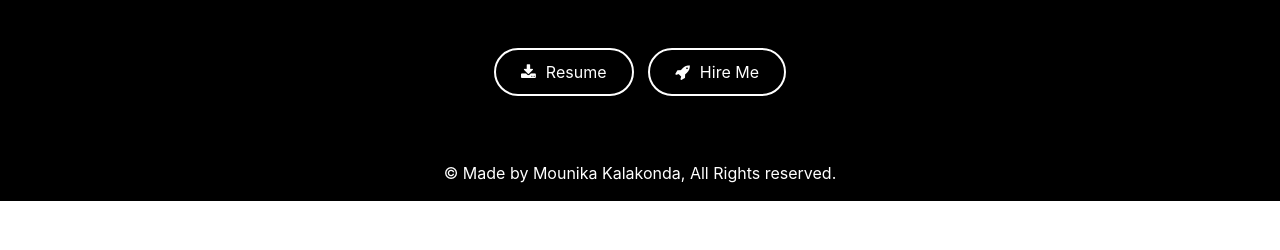
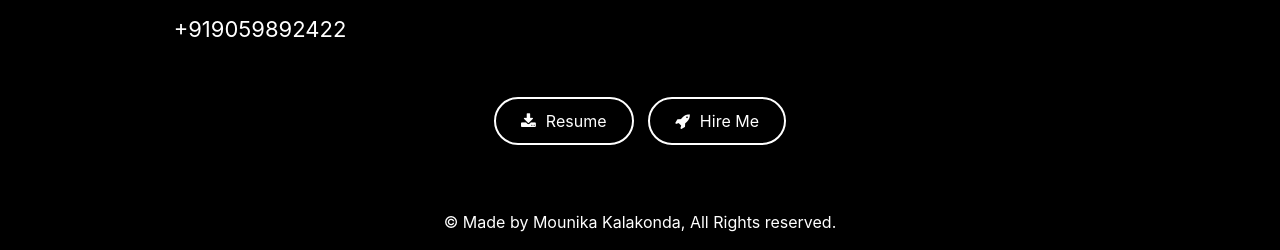
Before and after one commit to mounikakalakonda/profile, a plain HTML site: page index.html in a window 1280 px wide. Shown: the part 2675-2925 px from the top of the page. Before the commit the page ends 2876 px from the top, so only its background shows below. Drawn offline with nearby package versions, Linux system fonts and the light colour scheme.

Commit message:
Update index.html

```diff
--- a/index.html
+++ b/index.html
@@ -175,6 +175,7 @@
                     <div class="col-md-4">
                         <i class="fa fa-phone"></i>
                         <p>+919849199422</p>
+                        <p>+919059892422</p>
                     </div>
                      <div class="col-md-4">
                         <i class="fa fa-envelope"></i>
```
